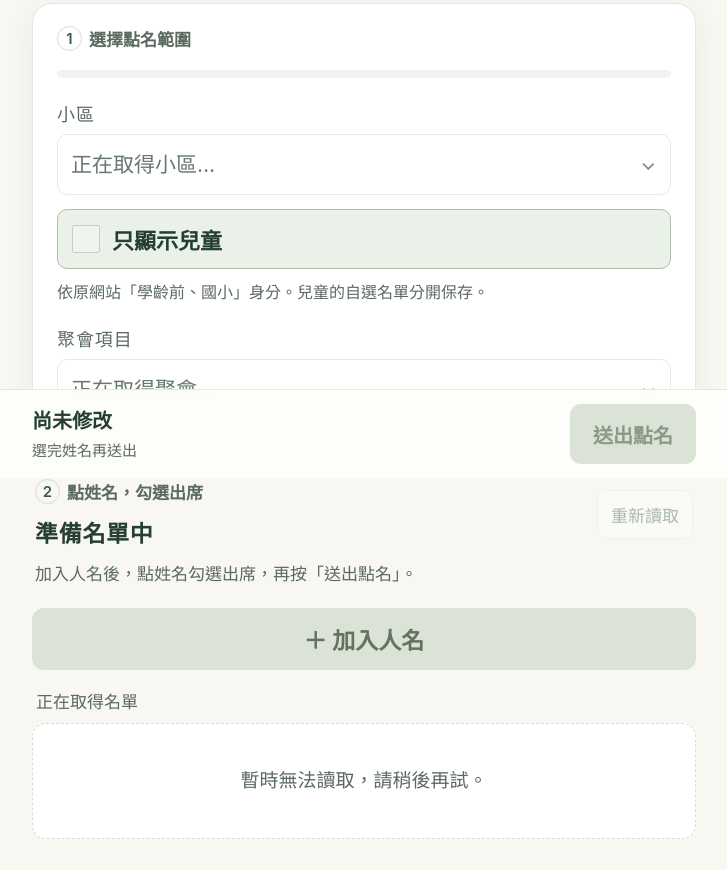
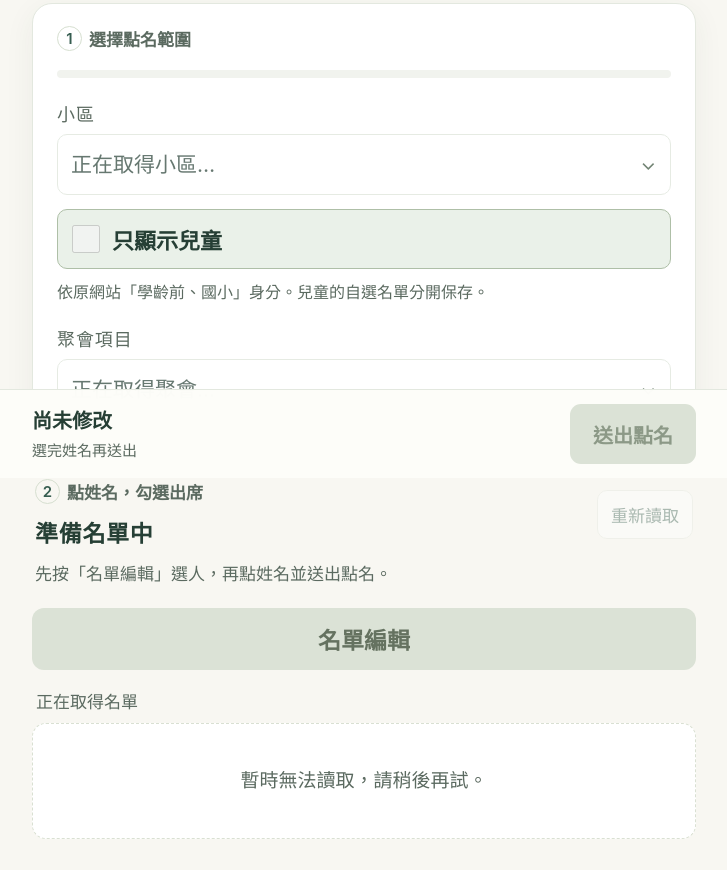
Before and after one commit to PingChenTW/chlife-attendance-helper, a website with bundled scripts: page public/index.html in a window 1280 px wide. Shown: the part 322-1192 px from the top of the page, without its empty margins (276-1003 px from the left). Built offline with nearby package versions, Linux system fonts and the light colour scheme; files whose address does not match are found by name.

Commit message:
Rename the roster management entry and screen to 名單編輯

```diff
--- a/public/app.js
+++ b/public/app.js
@@ -64,7 +64,7 @@ function renderRoster() {
   const present = visible.filter(m => state.drafts.has(m.id) ? state.drafts.get(m.id) : m.attended).length;
   $('member-count').textContent = `已加入 ${visible.length} 人 · 出席 ${present} 人`;
   $('empty-state').hidden = visible.length > 0;
-  $('empty-state').textContent = state.query.audience === 'children' && !state.roster.members.length ? '這個小區目前沒有符合原網站兒童身分的名單。' : state.selected.size ? '已加入的人員目前不在這份名單中，請按「加入人名」重新選擇。' : state.query.audience === 'children' ? '兒童名單還沒有加入人名。\n請按上方「＋ 加入人名」。' : '還沒有加入人名。\n請按上方「＋ 加入人名」。';
+  $('empty-state').textContent = state.query.audience === 'children' && !state.roster.members.length ? '這個小區目前沒有符合原網站兒童身分的名單。' : state.selected.size ? '已加入的人員目前不在這份名單中，請按「名單編輯」重新選擇。' : state.query.audience === 'children' ? '兒童名單還沒有加入人名。\n請按上方「名單編輯」。' : '還沒有加入人名。\n請按上方「名單編輯」。';
   const fragment = document.createDocumentFragment();
   for (const member of visible) {
     const attended = state.drafts.has(member.id) ? state.drafts.get(member.id) : member.attended;
--- a/public/index.html
+++ b/public/index.html
@@ -29,8 +29,8 @@
       </section>
       <section class="roster-section" aria-labelledby="roster-title">
         <div class="roster-heading"><div><div class="section-kicker"><span class="step-number">2</span> 點姓名，勾選出席</div><h2 id="roster-title">準備名單中</h2></div><button class="icon-button" id="refresh-button" disabled>重新讀取</button></div>
-        <p id="roster-caption" class="roster-caption">加入人名後，點姓名勾選出席，再按「送出點名」。</p>
-        <button id="add-button" class="add-button" type="button" disabled>＋ 加入人名</button>
+        <p id="roster-caption" class="roster-caption">先按「名單編輯」選人，再點姓名並送出點名。</p>
+        <button id="add-button" class="add-button" type="button" disabled>名單編輯</button>
         <div class="list-meta"><span id="member-count">正在取得名單</span><span class="unsaved-hint" id="unsaved-hint" hidden>● 有待送出修改</span></div>
         <div id="members" class="members" aria-busy="true"><div class="empty-state">正在連接點名系統…</div></div>
         <div id="empty-state" class="empty-state" hidden></div>
@@ -40,7 +40,7 @@
     <footer class="submit-dock"><div class="dock-inner"><div class="dock-summary"><strong id="pending-count">尚未修改</strong><span id="pending-detail">選完姓名再送出</span></div><button id="submit-button" class="primary-button" disabled>送出點名</button></div></footer>
   </div>
   <dialog id="add-dialog" class="add-screen" aria-labelledby="add-title">
-    <div class="add-header"><h2 id="add-title">加入人名</h2><button id="add-close" class="secondary-button" type="button">返回點名</button></div>
+    <div class="add-header"><h2 id="add-title">名單編輯</h2><button id="add-close" class="secondary-button" type="button">返回點名</button></div>
     <div class="add-search-area"><p id="add-scope" class="add-scope"></p><label class="field-label" for="add-search">搜尋姓名</label><input id="add-search" type="search" placeholder="輸入姓名" autocomplete="off"><label class="show-all-option" for="add-show-all"><input id="add-show-all" type="checkbox" aria-controls="add-results"><span>顯示全部名單</span></label><p class="add-help">點姓名即可加入，再點一次可移除。</p><p id="add-message" role="status" aria-live="polite"></p><p id="add-result-count" class="add-result-count" role="status" aria-live="polite"></p></div>
     <div id="add-results" class="add-results"></div>
     <div class="add-footer"><strong id="add-count">已加入 0 人</strong><button id="add-done" class="primary-button" type="button">完成，回點名</button></div>
--- a/public/sw.js
+++ b/public/sw.js
@@ -1,4 +1,4 @@
-const CACHE = 'attendance-shell-v6';
+const CACHE = 'attendance-shell-v7';
 const ASSETS = ['./', './index.html', './styles.css', './app.js', './model.js', './practice.js', './selection.js', './icon.svg', './icon-192.png', './icon-512.png', './manifest.webmanifest'];
 const allowed = new Set(ASSETS.map(asset => new URL(asset, self.registration.scope).href));
 self.addEventListener('install', event => { event.waitUntil(caches.open(CACHE).then(cache => cache.addAll(ASSETS)).then(() => self.skipWaiting())); });
```
